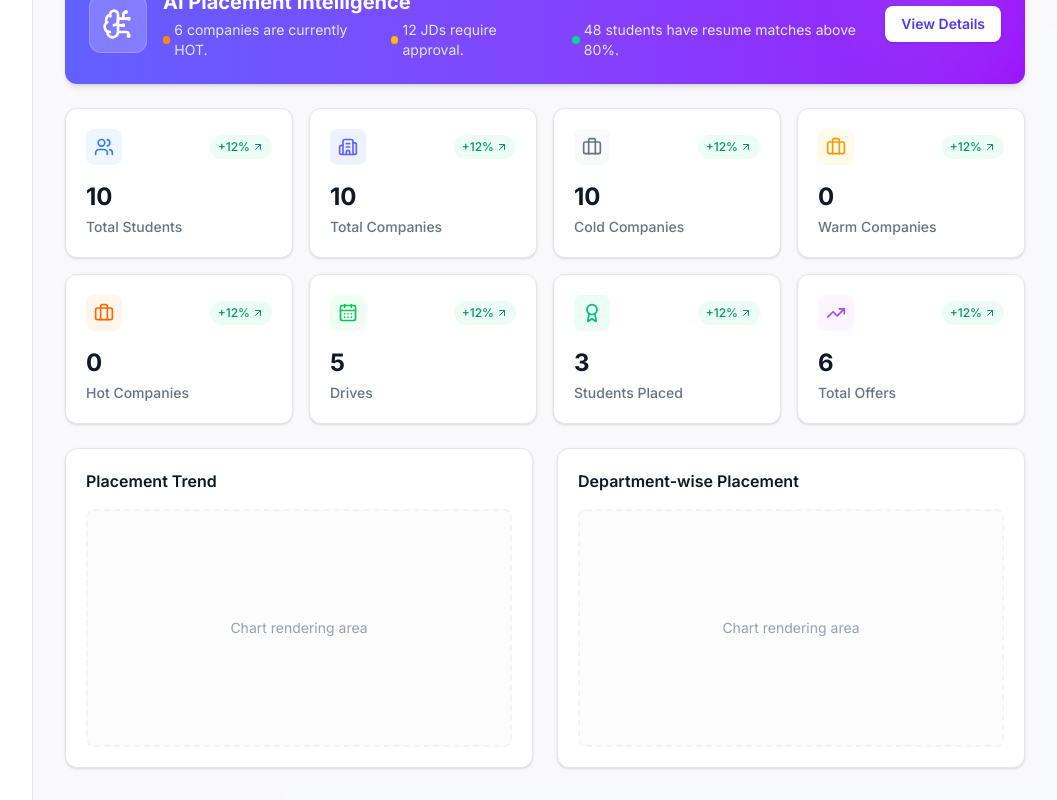
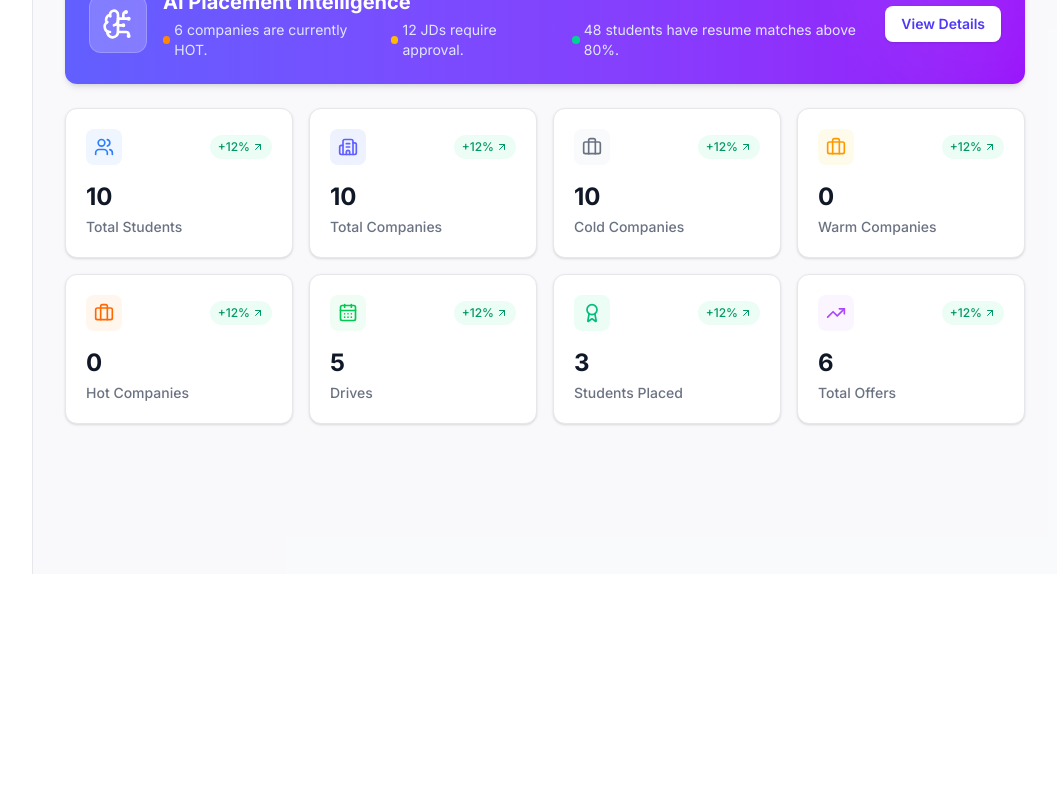
Before and after one commit to keerthanaoff/PLACEMENTOS, a Next.js app: page /dashboard in a window 1280 px wide. Shown: the part 226-1026 px from the top of the page, without its empty margins (223-1280 px from the left). After the commit the page ends 800 px from the top, so only its background shows below. Built offline with nearby package versions, Linux system fonts and the light colour scheme; sample sign-in values are in the browser's storage.

Commit message:
style: remove chart placeholders (Placement Trend & Department-wise Placement) from main dashboard

```diff
--- a/src/app/(dashboard)/dashboard/page.tsx
+++ b/src/app/(dashboard)/dashboard/page.tsx
@@ -101,21 +101,7 @@
         ))}
       </div>
 
-      {/* Charts Placeholders */}
-      <div className="grid md:grid-cols-2 gap-6">
-        <div className="bg-white dark:bg-gray-900 rounded-xl border border-gray-200 dark:border-gray-800 shadow-sm p-5 h-80 flex flex-col">
-          <h3 className="font-semibold text-gray-900 dark:text-white mb-4">Placement Trend</h3>
-          <div className="flex-1 border-2 border-dashed border-gray-100 dark:border-gray-800 rounded-lg flex items-center justify-center bg-gray-50/50 dark:bg-gray-950/50">
-            <p className="text-sm text-gray-400">Chart rendering area</p>
-          </div>
-        </div>
-        <div className="bg-white dark:bg-gray-900 rounded-xl border border-gray-200 dark:border-gray-800 shadow-sm p-5 h-80 flex flex-col">
-          <h3 className="font-semibold text-gray-900 dark:text-white mb-4">Department-wise Placement</h3>
-          <div className="flex-1 border-2 border-dashed border-gray-100 dark:border-gray-800 rounded-lg flex items-center justify-center bg-gray-50/50 dark:bg-gray-950/50">
-            <p className="text-sm text-gray-400">Chart rendering area</p>
-          </div>
-        </div>
-      </div>
+
     </div>
   );
 }
```
